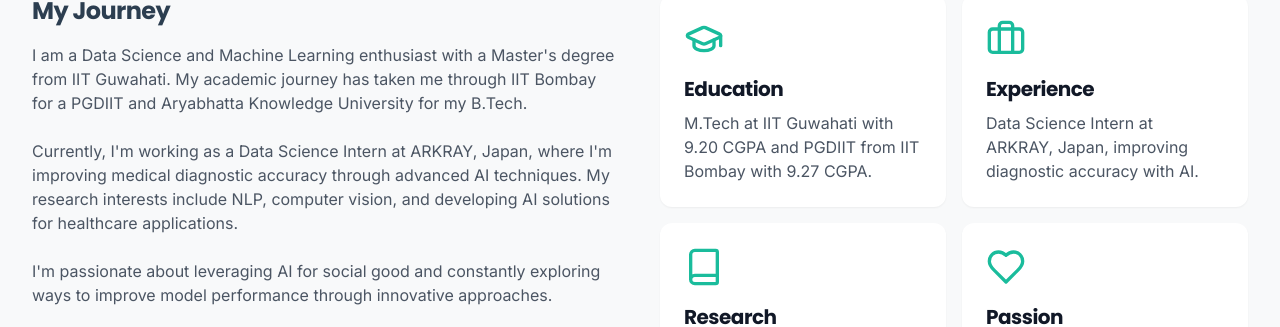
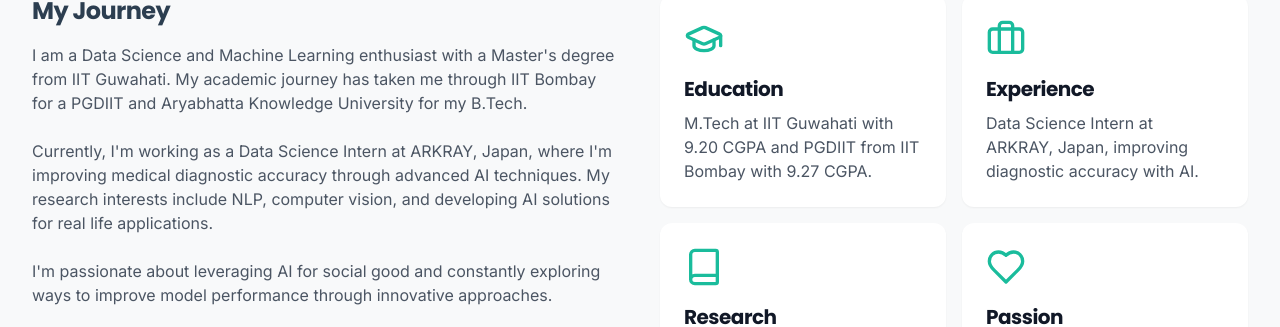
Before and after one commit to DipanshuOjha/dev-web-v2, a React (Vite) app: page / in a window 1280 px wide. Shown: the part 1269-1596 px from the top of the page. Built offline with nearby package versions, Linux system fonts and the light colour scheme.

Commit message:
Changs in ABout

```diff
--- a/src/components/About.tsx
+++ b/src/components/About.tsx
@@ -16,7 +16,7 @@ const About = () => {
               I am a Data Science and Machine Learning enthusiast with a Master's degree from IIT Guwahati. My academic journey has taken me through IIT Bombay for a PGDIIT and Aryabhatta Knowledge University for my B.Tech.
             </p>
             <p className="text-gray-600 dark:text-gray-300 mb-6">
-              Currently, I'm working as a Data Science Intern at ARKRAY, Japan, where I'm improving medical diagnostic accuracy through advanced AI techniques. My research interests include NLP, computer vision, and developing AI solutions for healthcare applications.
+              Currently, I'm working as a Data Science Intern at ARKRAY, Japan, where I'm improving medical diagnostic accuracy through advanced AI techniques. My research interests include NLP, computer vision, and developing AI solutions for real life applications.
             </p>
             <p className="text-gray-600 dark:text-gray-300 mb-6">
               I'm passionate about leveraging AI for social good and constantly exploring ways to improve model performance through innovative approaches.
```
